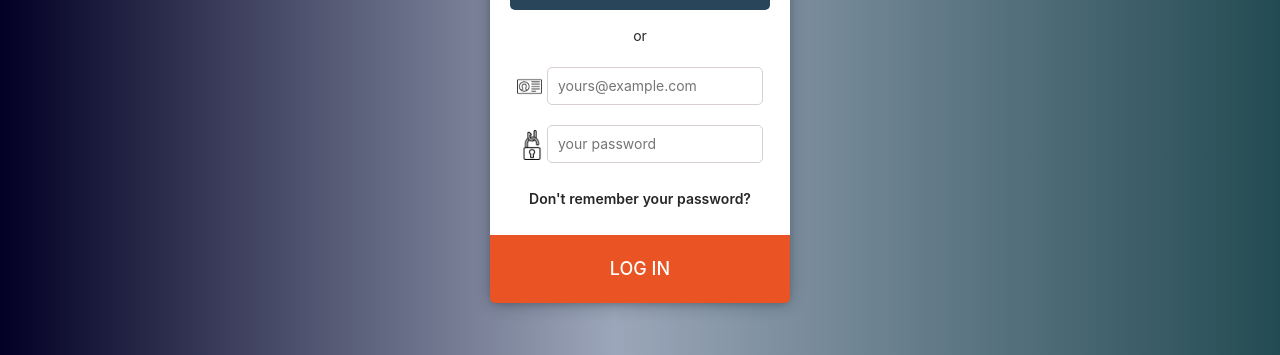
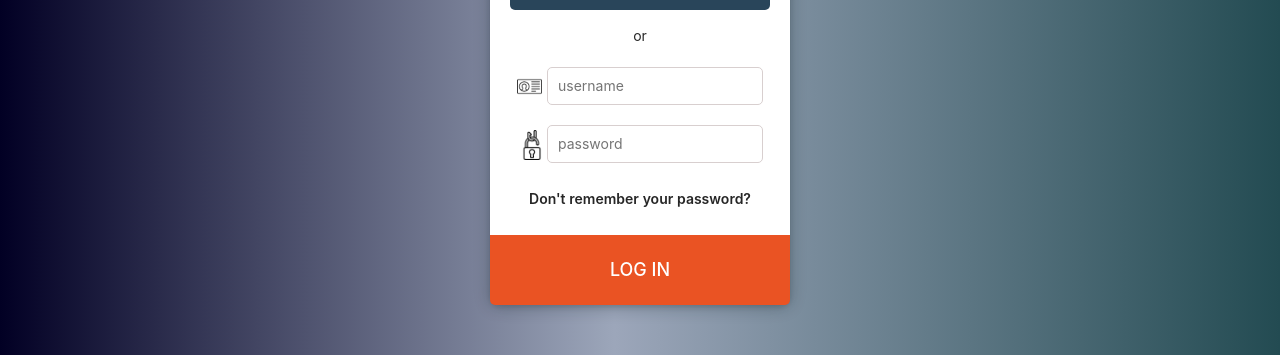
Before and after one commit to LuuHung99/Shop-App, a React (Create React App) app: page /login in a window 1280 px wide. Shown: the part 356-711 px from the top of the page. Built offline with nearby package versions, Linux system fonts and the light colour scheme; no server answers.

Commit message:
updat login

```diff
--- a/src/components/Header.js
+++ b/src/components/Header.js
@@ -1,70 +1,85 @@
 import React from "react";
-import { NavLink } from "react-router-dom";
+import { Link } from "react-router-dom";
 import { ShoppingCartOutlined, UserAddOutlined } from "@ant-design/icons";
-import { Row, Col } from "antd";
+import { Row, Col, message } from "antd";
 import "./css/style.css";
-import {useSelector} from "react-redux";
-import {createStructuredSelector} from "reselect";
-import * as reselect from '../page/cart/reselect/reselect-cart';
+import { useSelector } from "react-redux";
+import { createStructuredSelector } from "reselect";
+import * as reselect from "../page/cart/reselect/reselect-cart";
 
 function HeaderPage(props) {
+  const { totalItems } = useSelector(
+    createStructuredSelector({
+      totalItems: reselect.getCountItems,
+    })
+  );
+  const token = window.localStorage.token;
 
-  const {totalItems} = useSelector(createStructuredSelector({
-    totalItems: reselect.getCountItems
-  }))
+  const handleLogOut = () => {
+    window.localStorage.clear();
+    message.success("Đăng xuất thành công!", 2);
+  };
   return (
     <>
       <Row className="container_header">
         <Col>
-          <NavLink to="/">
+          <Link to="/">
             <img
               src="https://react-course-comfy-sloth-store.netlify.app/static/media/logo.221f6b13.svg"
               alt="logo"
               className="header_img"
             />
-          </NavLink>
+          </Link>
         </Col>
 
         <Col span={8} className="header_menu">
           <ul>
             <li>
-              <NavLink to="/" style={{ color: "#000" }}>
+              <Link to="/" style={{ color: "#000" }}>
                 Home
-              </NavLink>
+              </Link>
             </li>
             <li>
-              <NavLink to="/about" style={{ color: "#000" }}>
+              <Link to="/about" style={{ color: "#000" }}>
                 About
-              </NavLink>
+              </Link>
             </li>
             <li>
-              <NavLink to="/products" style={{ color: "#000" }}>
+              <Link to="/products" style={{ color: "#000" }}>
                 Products
-              </NavLink>
+              </Link>
             </li>
-
+            {token ? (
               <li>
-              <NavLink to="/check" style={{ color: "#000" }}>
+                <Link to="/check" style={{ color: "#000" }}>
                   Check out
-              </NavLink>
+                </Link>
               </li>
+            ) : null}
           </ul>
         </Col>
         <Col className="deader_cart_login">
           <div className="header_carts">
-            <NavLink to="/cart" style={{ color: "#000" }}>
+            <Link to="/cart" style={{ color: "#000" }}>
               Cart
-            </NavLink>
+            </Link>
             <ShoppingCartOutlined />
             <div className="header_cart">{totalItems}</div>
           </div>
-
+          {token ? null : (
             <div style={{ cursor: "pointer", marginLeft: "5px" }}>
-            <NavLink to="/login" style={{ color: "#000" }}>
+              <Link to="/login" style={{ color: "#000" }}>
                 Login
-            </NavLink>
+              </Link>
               <UserAddOutlined />
             </div>
+          )}
+
+          {token ? (
+            <Link to="/login" onClick={handleLogOut}>
+              Log out
+            </Link>
+          ) : null}
         </Col>
       </Row>
     </>
--- a/src/page/authen/login.js
+++ b/src/page/authen/login.js
@@ -1,8 +1,42 @@
-import React from "react";
+import React, { useState } from "react";
 import { Link } from "react-router-dom";
 import "./css/style.css";
+import { useHistory } from "react-router-dom";
+import { message } from "antd";
+import { PostLogin } from "../../services/login";
 
 function LoginPage(props) {
+  const [username, setUsername] = useState("");
+  const [password, setPassword] = useState("");
+
+  //username: admin
+  //password: abc123
+
+  const history = useHistory();
+
+  const handleSubmit = async () => {
+    const account = { username, password, _app_secretKey: "secretKey" };
+
+    const res = await PostLogin(account);
+
+    if (res.data.token) {
+      localStorage.setItem("token", res.data.token);
+      localStorage.setItem("user", JSON.stringify(res.data.user));
+    }
+    const key = "updatable";
+    if (window.localStorage.token) {
+      setTimeout(() => {
+        message.success({ content: "Đăng nhập thành công", key, duration: 2 });
+        history.push("/");
+      }, 1500);
+    }
+
+    // if(res.code === 400){
+    //   setTimeout(() => {
+    //     message.error("Tài khoản không có trong hệ thống!");
+    //   }, 1000);
+    // }
+  };
   return (
     <div className="container_login">
       <div className="block_login">
@@ -14,9 +48,7 @@ function LoginPage(props) {
           <Link to="login">Log in</Link>
           <Link to="register">Sign up</Link>
         </div>
-        <div
-          className="button_login"
-        >
+        <div className="button_login">
           <button style={{ marginBottom: 15 }}>
             <img src="/images/search.png" alt="" />
             Sign in with Google
@@ -34,17 +66,39 @@ function LoginPage(props) {
               alt=""
               style={{ width: "10%", paddingRight: 5 }}
             />
-            <input type="email" placeholder="yours@example.com" />
+            <input
+              type="email"
+              placeholder="username"
+              onChange={(e) => setUsername(e.target.value)}
+            />
           </div>
           <div>
             <img src="/images/padlock.png" alt="" style={{ width: "10%" }} />
-            <input type="email" placeholder="your password" />
+            <input
+              type="pass"
+              placeholder="password"
+              onChange={(e) => setPassword(e.target.value)}
+            />
           </div>
         </div>
         <div style={{ margin: 25, fontWeight: 600 }}>
           <p>Don't remember your password?</p>
         </div>
-        <div className="next_login"><Link to="/" style={{color: '#fff'}}>Log in</Link></div>
+        <div className="next_login">
+          <button
+            onClick={handleSubmit}
+            style={{
+              color: "#fff",
+              border: "none",
+              background: "none",
+              textTransform: "uppercase",
+              fontWeight: 500,
+              cursor: "pointer"
+            }}
+          >
+            Log in
+          </button>
+        </div>
       </div>
     </div>
   );
--- a/src/page/products/components/sidebar.js
+++ b/src/page/products/components/sidebar.js
@@ -86,31 +86,6 @@ function SidebarProduct(props) {
     },
   ];
 
-  // useEffect(() => {
-  //   if (dataShop.length > 0) {
-  //     const newPrice = dataShop.map((item) => item.price);
-  //     const newName = dataShop.map((item) => item.name);
-
-  //     const newSortPriceIncre = newPrice.sort((a, b) => {
-  //       return a - b;
-  //     });
-
-  //     const newSortPriceDecre = newPrice.sort((a, b) => {
-  //       return b - a;
-  //     });
-
-  //     const newSortNameIncre = newName.sort((a, b) => a.localeCompare(b));
-
-  //     const newSortNameDecre = newName.sort((a, b) => b.localeCompare(a));
-
-  //     setSortPriceDecre(newSortPriceDecre);
-  //     setSortPriceIncre(newSortPriceIncre);
-  //     setSortNameDecre(newSortNameIncre);
-  //     setSortNameIncre(newSortNameDecre);
-  //   }
-  // }, [dataShop]);
-
-
   useEffect(() => {
     const getData = setTimeout(() => {
       let result =
@@ -124,12 +99,12 @@ function SidebarProduct(props) {
                   ? x.colors.map((item) => item) == color
                   : x) &&
                 (shipping === true ? x.shipping === shipping : x)
-
-              //   (sortBy == "Price (Highest)"
-              //     ? sortPrice.sort((a, b) => {
-              //         return a - b;
-              //       }) == sortBy
-              //     : x)
+                &&
+                (sortBy == "Price (Highest)"
+                  ? x.sort((a, b) => {
+                      return a.price - b.price;
+                    }) == sortBy
+                  : x)
               // (sortBy == "Name (A-Z)"
               //   ? sortName.sort((a, b) => a.localeCompare(b)) !== sortBy
               //   : x) &&
--- a/src/page/products/product/css/style.css
+++ b/src/page/products/product/css/style.css
@@ -179,7 +179,7 @@
 @media only screen and (max-width: 525px) {
   .containers_products {
     margin: 0;
-    padding : 10px;
+    padding: 20px;
   }
   .containers_products .product_row {
     flex-wrap: wrap;
--- /dev/null
+++ b/src/services/login.js
@@ -0,0 +1,7 @@
+import axios from "axios";
+
+export const PostLogin = async (account) => {
+    const url = "http://localhost:5000/api/login";
+    const response = await axios.post(url, account);
+    return response;
+  };
```
Also changed, not shown: src/services/api.js (line endings or trailing spaces). Lines whose indentation alone changed are shown as unchanged.
